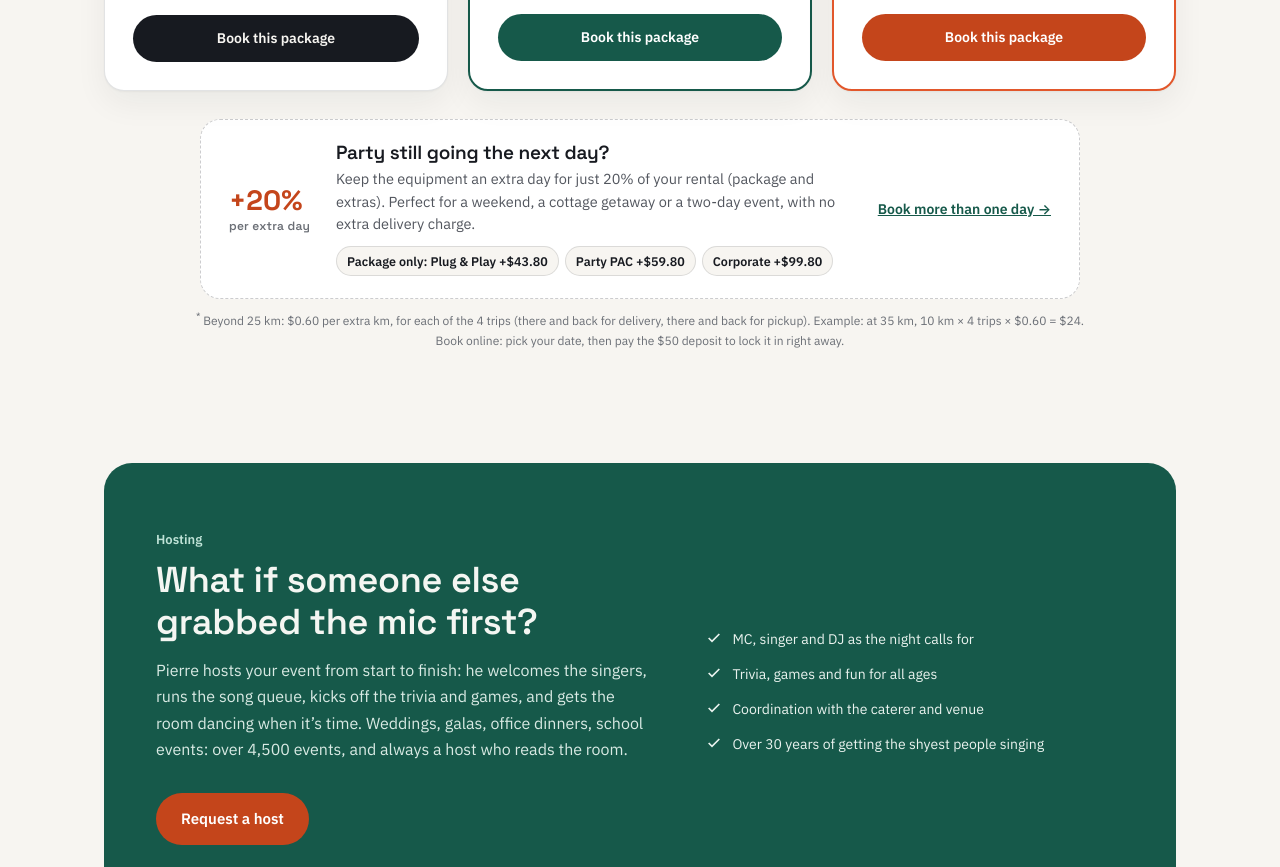
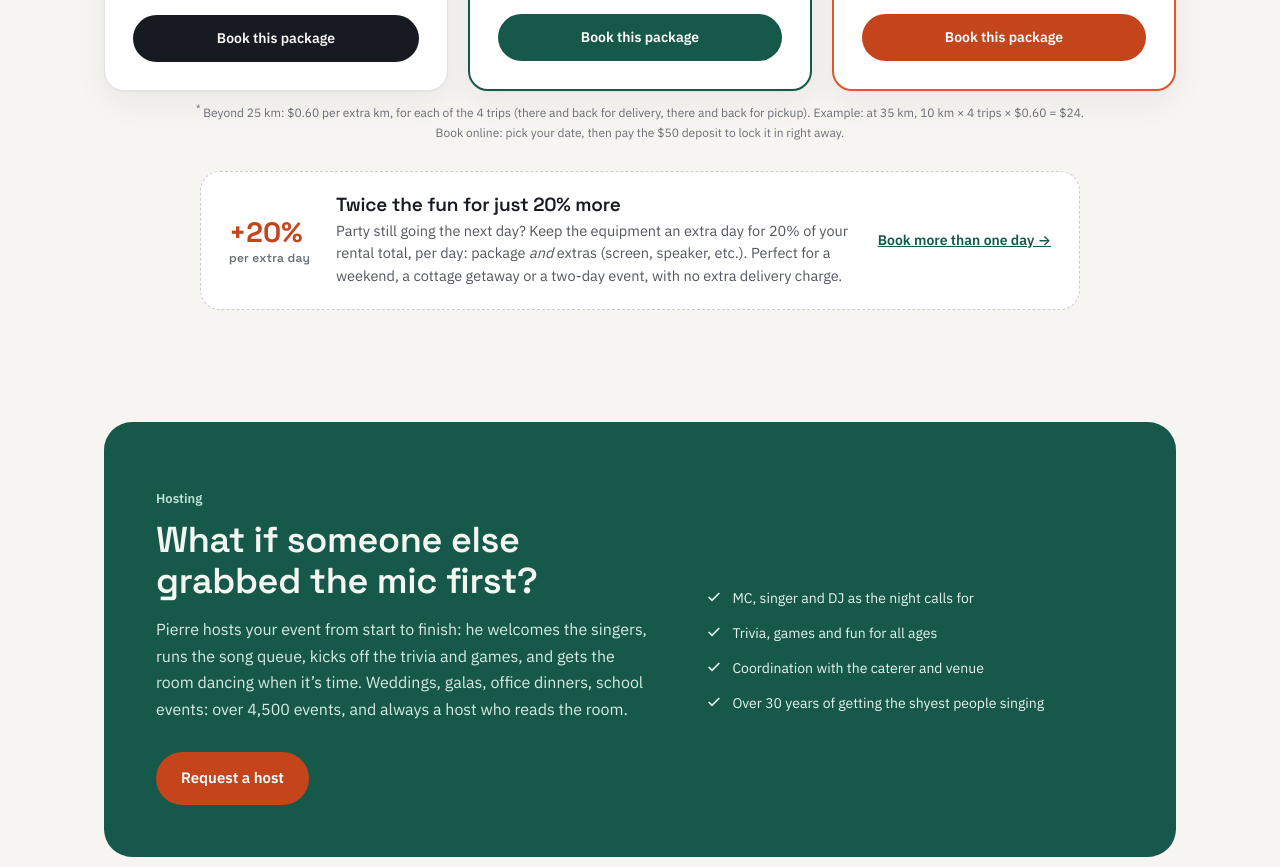
Before and after one commit to Showpac1377/showpac, a website: page en.html in a window 1280 px wide. Shown: the part 2447-3314 px from the top of the page. Drawn offline with Linux system fonts and the light colour scheme.

Commit message:
Add files via upload

```diff
--- a/en.html
+++ b/en.html
@@ -527,12 +527,12 @@
           <a class="pkg-cta" href="reservation-en.html?forfait=corpo" aria-label="Book the Corporate package">Book this package</a>
         </div>
       </div>
+      <p class="pkg-secure"><sup>*</sup>&nbsp;Beyond 25&nbsp;km: $0.60 per extra km, for each of the 4 trips (there and back for delivery, there and back for pickup). Example: at 35&nbsp;km, 10&nbsp;km × 4 trips × $0.60 = $24.<br>Book online: pick your date, then pay the $50 deposit to lock it in right away.</p>
       <div class="xday">
         <div class="xday-badge">+20%<small>per extra day</small></div>
-        <div><h3>Party still going the next day?</h3><p>Keep the equipment an extra day for just 20% of your rental (package and extras). Perfect for a weekend, a cottage getaway or a two-day event, with no extra delivery charge.</p><div class="xday-prices"><span>Package only: Plug &amp; Play +$43.80</span><span>Party PAC +$59.80</span><span>Corporate +$99.80</span></div></div>
+        <div><h3>Twice the fun for just 20% more</h3><p>Party still going the next day? Keep the equipment an extra day for 20% of your rental total, per day: package <em>and</em> extras (screen, speaker, etc.). Perfect for a weekend, a cottage getaway or a two-day event, with no extra delivery charge.</p></div>
         <a class="xday-cta" href="reservation-en.html">Book more than one day&nbsp;→</a>
       </div>
-      <p class="pkg-secure"><sup>*</sup>&nbsp;Beyond 25&nbsp;km: $0.60 per extra km, for each of the 4 trips (there and back for delivery, there and back for pickup). Example: at 35&nbsp;km, 10&nbsp;km × 4 trips × $0.60 = $24.<br>Book online: pick your date, then pay the $50 deposit to lock it in right away.</p>
     </div>
   </section>
 
```
Also changed, not shown: index.html (+2 -2 lines).
